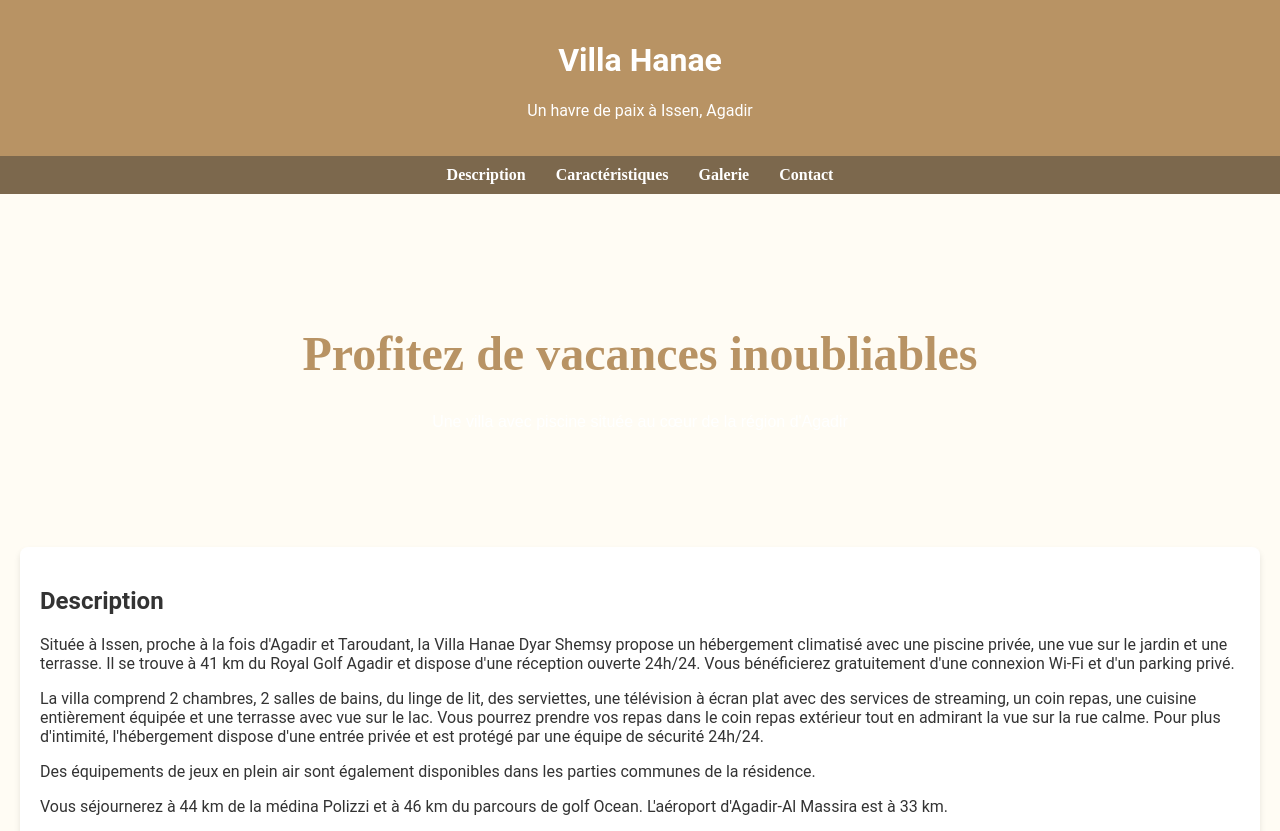
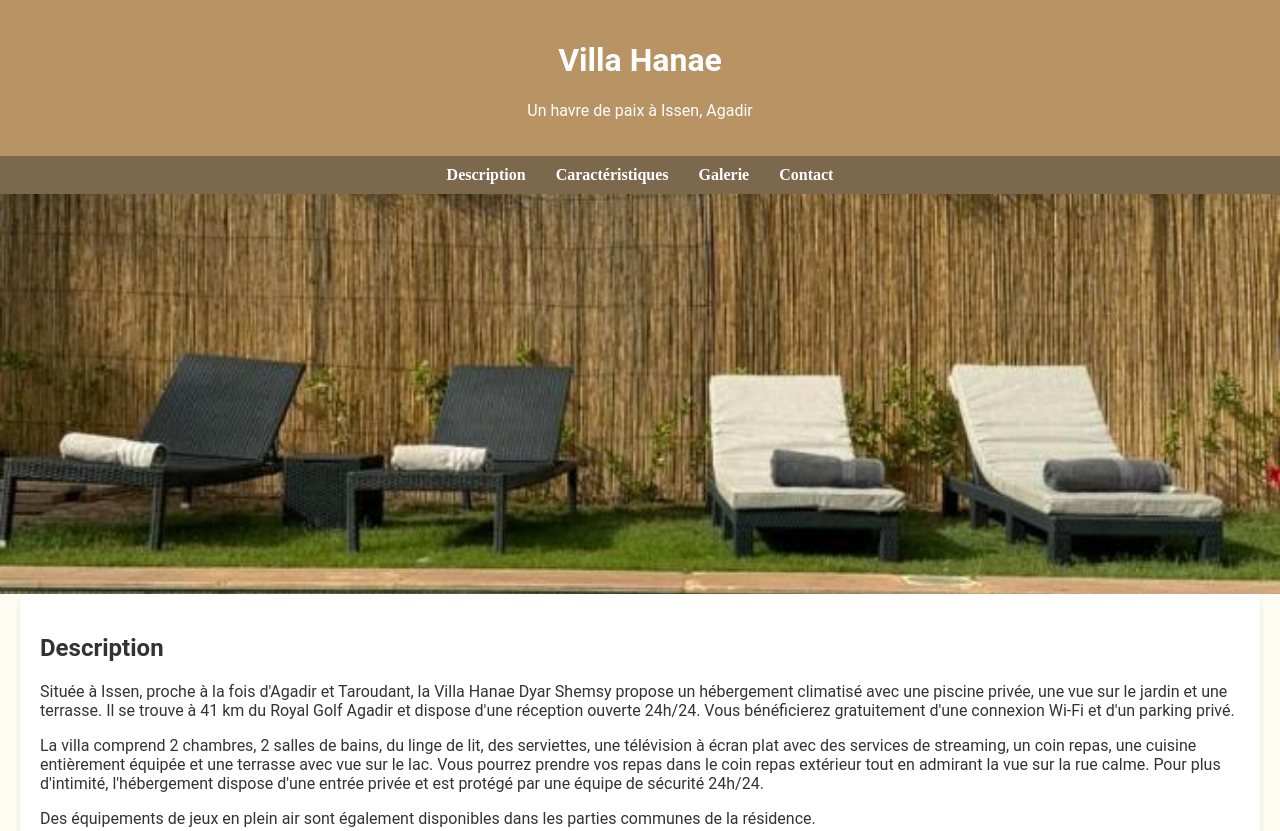
Before and after one commit to kalidux/villahanae, a plain HTML site: page index.html in a window 1280 px wide. Shown: the top 831 px of the page. Drawn offline with Linux system fonts and the light colour scheme.

Commit message:
Update index.html

```diff
--- a/index.html
+++ b/index.html
@@ -49,23 +49,20 @@
         }
 
         .hero {
-            background-image: url('images/hero.jpg'); /* Remplacez par une image de vacances appropriée */
+            background-image: url('images/606714945.jpg'); /* Image de la piscine */
             background-size: cover;
             background-position: center;
             color: #FFF;
             text-align: center;
-            padding: 100px 20px;
+            height: 400px;
         }
 
         .hero h1 {
-            font-size: 3em;
-            color: var(--primary-color);
-            font-family: 'Playfair Display', serif;
+            display: none;
         }
 
         .hero p {
-            color: #FFF;
-            font-family: 'Raleway', sans-serif;
+            display: none;
         }
 
         section {
@@ -168,10 +165,7 @@
         <a href="#gallery">Galerie</a>
         <a href="#contact">Contact</a>
     </nav>
-    <div class="hero">
-        <h1>Profitez de vacances inoubliables</h1>
-        <p>Une villa avec piscine située au cœur de la région d'Agadir</p>
-    </div>
+    <div class="hero"></div>
     <section id="description">
         <h2>Description</h2>
         <p>Située à Issen, proche à la fois d'Agadir et Taroudant, la Villa Hanae Dyar Shemsy propose un hébergement climatisé avec une piscine privée, une vue sur le jardin et une terrasse. Il se trouve à 41 km du Royal Golf Agadir et dispose d'une réception ouverte 24h/24. Vous bénéficierez gratuitement d'une connexion Wi-Fi et d'un parking privé.</p>
@@ -199,6 +193,7 @@
         <div class="gallery">
             <img src="images/606714927.jpg" alt="Terrasse spacieuse">
             <img src="images/606714922.jpg" alt="Piscine privée de la villa">
+            <img src="images/606714876.jpg" alt="Salon moderne de la villa">
             <img src="images/606714932.jpg" alt="Vue extérieure de la villa">
             <img src="images/606714937.jpg" alt="Chambre confortable">
             <img src="images/606714941.jpg" alt="Cuisine équipée">
@@ -208,7 +203,6 @@
             <img src="images/606714956.jpg" alt="Vue nocturne de la villa">
             <img src="images/606714960.jpg" alt="Autre vue du salon">
             <img src="images/606714964.jpg" alt="Balcon avec vue">
-            <img src="images/606714876.jpg" alt="Salon moderne de la villa">
         </div>
     </section>
     <section id="contact">
```
